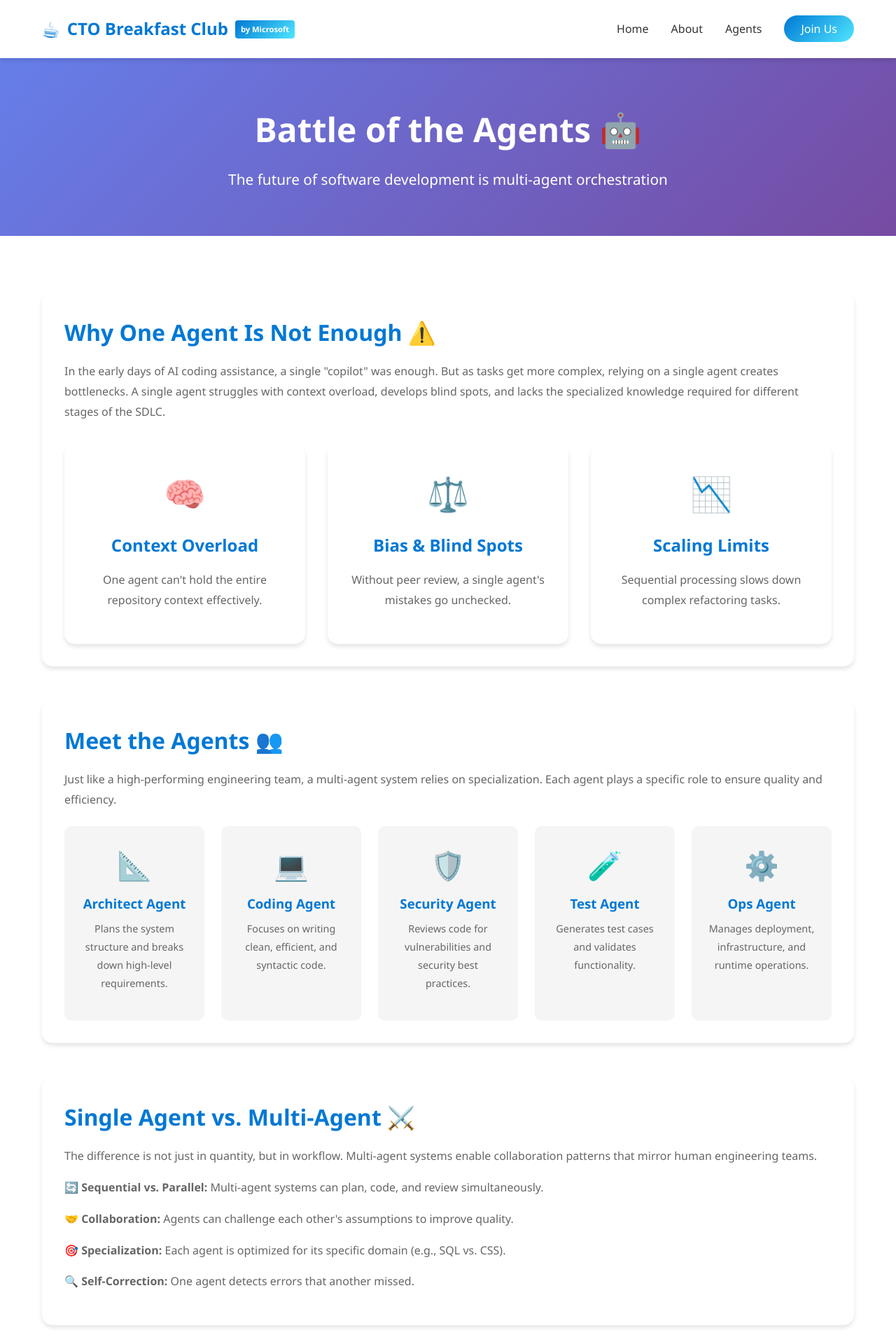
After one commit to notoriousmic/cto-breakfast-demo, a Flask app: page /agents in a window 1280 px wide. The commit adds this page. Shown: the top 1920 px of the page at 70% size. Run offline with Flask 3, Linux system fonts and the light colour scheme; some web fonts are replaced.

Commit message:
feat: Add Battle of the Agents page
- Create templates/agents.html with new content
- Add /agents route to app.py
- Add Agents link to navigation in templates/base.html
- Update animations.js to animate value-card elements

```diff
--- a/app.py
+++ b/app.py
@@ -35,5 +35,10 @@ def join():
     """Join the club page"""
     return render_template('join.html')
 
+@app.route('/agents')
+def agents():
+    """Battle of the Agents page"""
+    return render_template('agents.html')
+
 if __name__ == '__main__':
     app.run(debug=False, host='0.0.0.0', port=5000)
--- a/static/js/animations.js
+++ b/static/js/animations.js
@@ -54,7 +54,7 @@ document.addEventListener('DOMContentLoaded', function() {
 
     // Intersection Observer for Scroll Animations
     const animatedElements = document.querySelectorAll(
-        '.animate-slide-up, .animate-fade-in, .feature-card, .testimonial-card, .faq-item'
+        '.animate-slide-up, .animate-fade-in, .feature-card, .testimonial-card, .faq-item, .value-card'
     );
 
     const elementObserver = new IntersectionObserver((entries) => {
--- /dev/null
+++ b/templates/agents.html
@@ -0,0 +1,140 @@
+{% extends "base.html" %}
+
+{% block title %}Battle of the Agents - CTO Breakfast Club{% endblock %}
+
+{% block content %}
+<section class="page-hero">
+    <div class="container">
+        <h1 class="page-title animate-fade-in">Battle of the Agents 🤖</h1>
+        <p class="page-subtitle animate-fade-in-delay">The future of software development is multi-agent orchestration</p>
+    </div>
+</section>
+
+<section class="content-section">
+    <div class="container">
+        <div class="content-grid">
+
+            <!-- Why One Agent Is Not Enough -->
+            <div class="content-block animate-slide-up">
+                <h2>Why One Agent Is Not Enough ⚠️</h2>
+                <p>
+                    In the early days of AI coding assistance, a single "copilot" was enough. But as tasks get more complex,
+                    relying on a single agent creates bottlenecks. A single agent struggles with context overload,
+                    develops blind spots, and lacks the specialized knowledge required for different stages of the SDLC.
+                </p>
+                <div class="features-grid" style="margin-top: 2rem;">
+                    <div class="feature-card">
+                        <div class="feature-icon">🧠</div>
+                        <h3>Context Overload</h3>
+                        <p>One agent can't hold the entire repository context effectively.</p>
+                    </div>
+                    <div class="feature-card">
+                        <div class="feature-icon">⚖️</div>
+                        <h3>Bias & Blind Spots</h3>
+                        <p>Without peer review, a single agent's mistakes go unchecked.</p>
+                    </div>
+                    <div class="feature-card">
+                        <div class="feature-icon">📉</div>
+                        <h3>Scaling Limits</h3>
+                        <p>Sequential processing slows down complex refactoring tasks.</p>
+                    </div>
+                </div>
+            </div>
+
+            <!-- Meet the Agents -->
+            <div class="content-block animate-slide-up delay-1">
+                <h2>Meet the Agents 👥</h2>
+                <p>
+                    Just like a high-performing engineering team, a multi-agent system relies on specialization.
+                    Each agent plays a specific role to ensure quality and efficiency.
+                </p>
+                <div class="values-grid">
+                    <div class="value-card">
+                        <div class="value-icon">📐</div>
+                        <h3>Architect Agent</h3>
+                        <p>Plans the system structure and breaks down high-level requirements.</p>
+                    </div>
+                    <div class="value-card">
+                        <div class="value-icon">💻</div>
+                        <h3>Coding Agent</h3>
+                        <p>Focuses on writing clean, efficient, and syntactic code.</p>
+                    </div>
+                    <div class="value-card">
+                        <div class="value-icon">🛡️</div>
+                        <h3>Security Agent</h3>
+                        <p>Reviews code for vulnerabilities and security best practices.</p>
+                    </div>
+                    <div class="value-card">
+                        <div class="value-icon">🧪</div>
+                        <h3>Test Agent</h3>
+                        <p>Generates test cases and validates functionality.</p>
+                    </div>
+                    <div class="value-card">
+                        <div class="value-icon">⚙️</div>
+                        <h3>Ops Agent</h3>
+                        <p>Manages deployment, infrastructure, and runtime operations.</p>
+                    </div>
+                </div>
+            </div>
+
+            <!-- Single vs Multi-Agent -->
+            <div class="content-block animate-slide-up delay-2">
+                <h2>Single Agent vs. Multi-Agent ⚔️</h2>
+                <p>
+                    The difference is not just in quantity, but in workflow. Multi-agent systems enable collaboration
+                    patterns that mirror human engineering teams.
+                </p>
+                <ul class="benefits-list">
+                    <li>🔄 <strong>Sequential vs. Parallel:</strong> Multi-agent systems can plan, code, and review simultaneously.</li>
+                    <li>🤝 <strong>Collaboration:</strong> Agents can challenge each other's assumptions to improve quality.</li>
+                    <li>🎯 <strong>Specialization:</strong> Each agent is optimized for its specific domain (e.g., SQL vs. CSS).</li>
+                    <li>🔍 <strong>Self-Correction:</strong> One agent detects errors that another missed.</li>
+                </ul>
+            </div>
+
+            <!-- Business & Engineering Value -->
+            <div class="content-block animate-slide-up delay-3">
+                <h2>Business & Engineering Value 💎</h2>
+                <div class="features-grid">
+                    <div class="feature-card">
+                        <div class="feature-icon">⚡</div>
+                        <h3>Faster Delivery</h3>
+                        <p>Parallel processing reduces lead time for complex features.</p>
+                    </div>
+                    <div class="feature-card">
+                        <div class="feature-icon">✨</div>
+                        <h3>Higher Quality</h3>
+                        <p>Multi-stage review processes catch bugs before they reach production.</p>
+                    </div>
+                    <div class="feature-card">
+                        <div class="feature-icon">🧠</div>
+                        <h3>Reduced Load</h3>
+                        <p>Engineers focus on high-level strategy while agents handle implementation.</p>
+                    </div>
+                </div>
+            </div>
+
+            <!-- Future Outlook -->
+            <div class="content-block animate-slide-up delay-4">
+                <h2>The Future Outlook 🚀</h2>
+                <p>
+                    Multi-agent systems are the next evolution of Developer Experience (DevEx). As models get cheaper and faster,
+                    we will see agents becoming integral members of the engineering workforce, collaborating with humans
+                    seamlessly to build software faster and better than ever before.
+                </p>
+            </div>
+
+        </div>
+    </div>
+</section>
+
+<section class="cta-section">
+    <div class="container">
+        <div class="cta-content">
+            <h2>Ready to Embrace the Future?</h2>
+            <p>Join the conversation about multi-agent systems at our next breakfast.</p>
+            <a href="/join" class="btn btn-large btn-primary pulse">Join the Club</a>
+        </div>
+    </div>
+</section>
+{% endblock %}
--- a/templates/base.html
+++ b/templates/base.html
@@ -21,6 +21,7 @@
                 <ul class="nav-links">
                     <li><a href="/" class="nav-link">Home</a></li>
                     <li><a href="/about" class="nav-link">About</a></li>
+                    <li><a href="/agents" class="nav-link">Agents</a></li>
                     <li><a href="/join" class="nav-link join-btn">Join Us</a></li>
                 </ul>
             </div>
```
